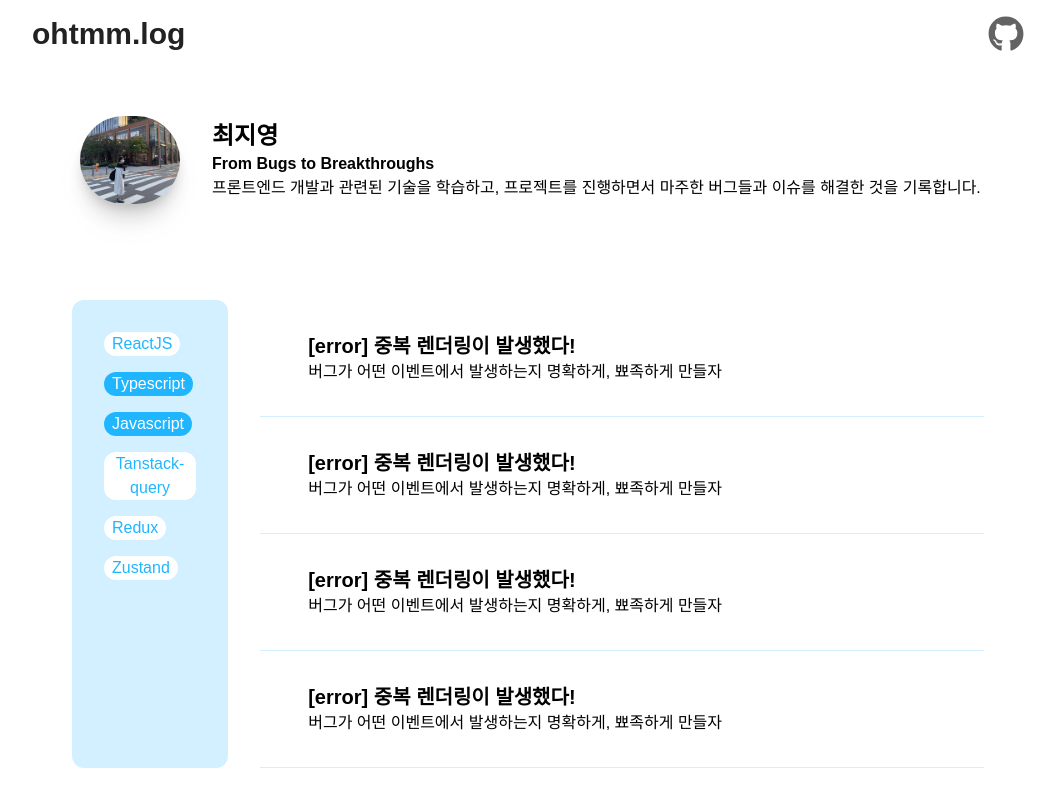
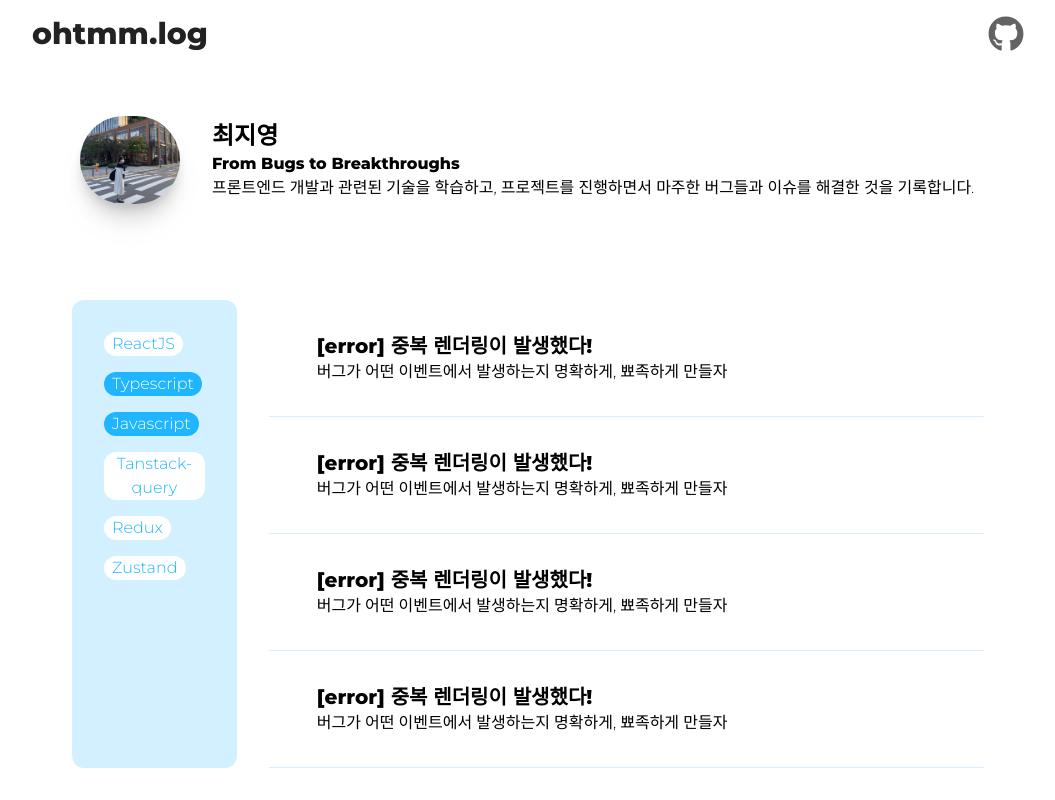
Before and after one commit to ohtmm/ohtmm-log, a Next.js app: page / in a window 1280 px wide. Shown: the top 800 px of the page, without its empty margins (112-1167 px from the left). Built offline with nearby package versions, Linux system fonts and the light colour scheme.

Commit message:
design: 영문 폰트 적용

```diff
--- a/app/layout.tsx
+++ b/app/layout.tsx
@@ -1,16 +1,19 @@
 import Footer from './components/Footer';
 import Navbar from './components/Navbar';
 import './globals.css';
+import { Montserrat } from 'next/font/google';
 
 export const metadata = {
   title: 'ohtmm.log',
   description: 'ohtmm의 개발 블로그',
 };
 
+const montserrat = Montserrat({ weight: ['300', '600', '800'], subsets: ['latin'] });
+
 export default function RootLayout({ children }: { children: React.ReactNode }) {
   return (
     <html lang="ko">
-      <body className="bg-white min-h-screen">
+      <body className={`bg-white min-h-screen ${montserrat.className}`}>
         <div className="w-4/5 md:w-11/12 mx-auto min-h-fit">
           <Navbar />
           {children}
--- /dev/null
+++ b/app/posts/[id]/loading.tsx
@@ -0,0 +1,5 @@
+const Loading = () => {
+  return <div>Loading Now...</div>;
+};
+
+export default Loading;
```
